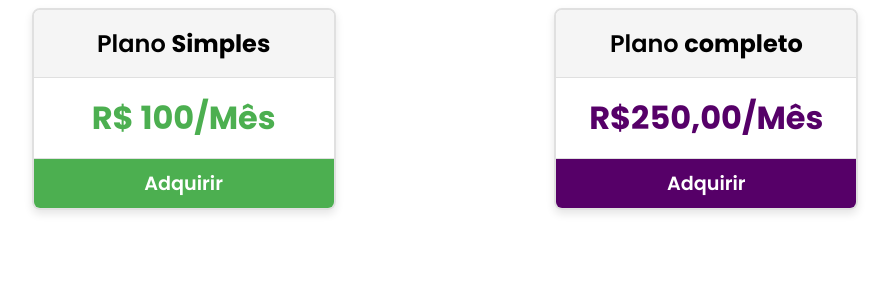
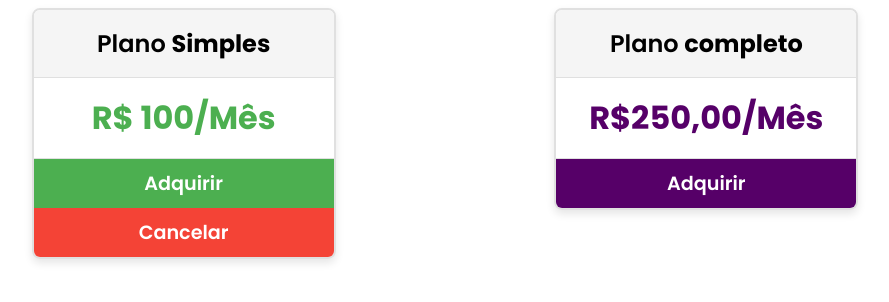
Before and after one commit to gustcustodio/curso-angular-devfortin, an Angular app in the folder componentes-e-estilizacoes/projeto-components/: page / in a window 1280 px wide. Shown: the top 302 px of the page, without its empty margins (195-1084 px from the left). Built offline with nearby package versions, Linux system fonts and the light colour scheme.

Commit message:
feat: estilos CSS dentro do componente (prop "styles")

```diff
--- a/componentes-e-estilizacoes/projeto-components/src/app/card/card.component.html
+++ b/componentes-e-estilizacoes/projeto-components/src/app/card/card.component.html
@@ -2,4 +2,5 @@
   <div class="card__plan card__item">Plano <strong>{{ plano.infos.tipo }}</strong></div>
   <div class="card__price card__item">R$ {{ plano.infos.preco }}/Mês</div>
   <app-card-button></app-card-button>
+  <app-card-cancel-button></app-card-cancel-button>
 </div>
--- a/componentes-e-estilizacoes/projeto-components/src/app/card/card.component.ts
+++ b/componentes-e-estilizacoes/projeto-components/src/app/card/card.component.ts
@@ -1,5 +1,6 @@
 import { Component } from '@angular/core';
 import { CardButtonComponent } from '../card-button/card-button.component';
+import { CardCancelButtonComponent } from "../cards/card-cancel-button/card-cancel-button.component";
 
 interface IPlano {
   infos: IInfos;
@@ -13,7 +14,7 @@ interface IInfos {
 @Component({
   selector: 'app-card',
   standalone: true,
-  imports: [CardButtonComponent],
+  imports: [CardButtonComponent, CardCancelButtonComponent],
   templateUrl: './card.component.html',
   styleUrl: './card.component.scss',
 })
--- /dev/null
+++ b/componentes-e-estilizacoes/projeto-components/src/app/cards/card-cancel-button/card-cancel-button.component.html
@@ -0,0 +1 @@
+<div class="card-cancel-button">Cancelar</div>
--- /dev/null
+++ b/componentes-e-estilizacoes/projeto-components/src/app/cards/card-cancel-button/card-cancel-button.component.scss
@@ -0,0 +1,13 @@
+.card-cancel-button {
+  background-color: #f44336;
+  color: white;
+  font-size: 1.2em;
+  font-weight: 600;
+  cursor: pointer;
+  transition: background-color 0.3s ease;
+  padding: 10px;
+
+  &:hover {
+    background-color: #da190b8e;
+  }
+}
--- /dev/null
+++ b/componentes-e-estilizacoes/projeto-components/src/app/cards/card-cancel-button/card-cancel-button.component.ts
@@ -0,0 +1,27 @@
+import { Component } from '@angular/core';
+
+@Component({
+  selector: 'app-card-cancel-button',
+  standalone: true,
+  imports: [],
+  templateUrl: './card-cancel-button.component.html',
+  // styleUrl: './card-cancel-button.component.scss'
+  styles: [
+    `
+      .card-cancel-button {
+        background-color: #f44336;
+        color: white;
+        font-size: 1.2em;
+        font-weight: 600;
+        cursor: pointer;
+        transition: background-color 0.3s ease;
+        padding: 10px;
+
+        &:hover {
+          background-color: #da190b8e;
+        }
+      }
+    `,
+  ],
+})
+export class CardCancelButtonComponent {}
```
Also changed, not shown: 1 other file (tests, documents, lock files or other folders).
